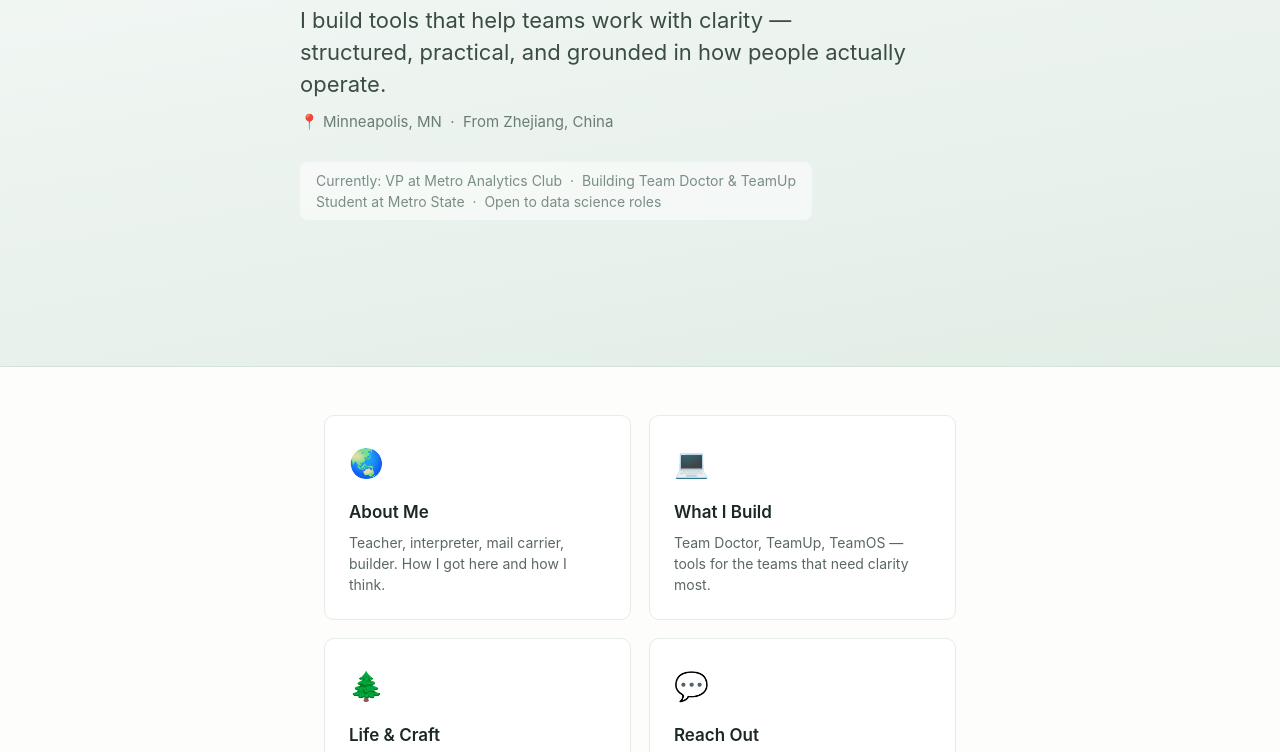
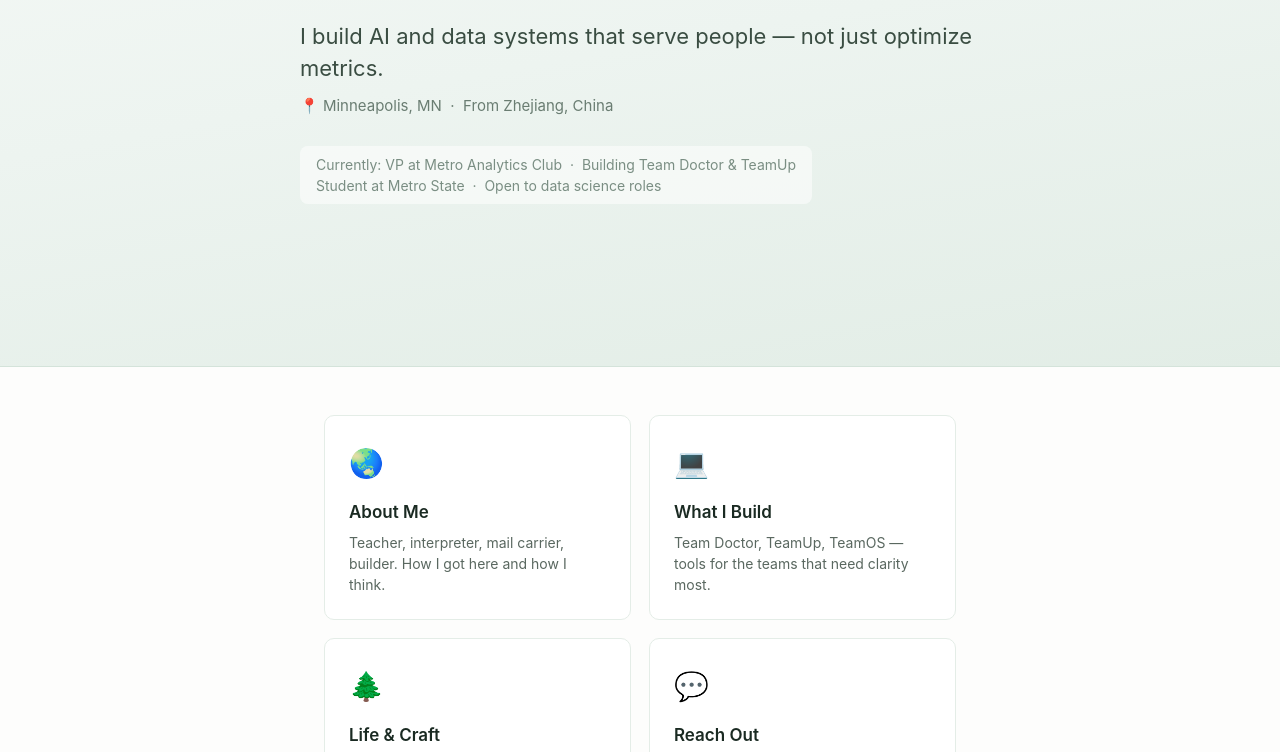
Before and after one commit to fayfayMN/feifeili-site, a plain HTML site: page index.html in a window 1280 px wide. Shown: the part 330-1082 px from the top of the page. Drawn offline with Linux system fonts and the light colour scheme.

Commit message:
Update hero tagline to reflect new focus on AI

```diff
--- a/index.html
+++ b/index.html
@@ -42,8 +42,7 @@
         <span class="hero-role">Systems Thinker</span>
       </div>
 
-      <p class="hero-tagline">I build tools that help teams work with clarity —<br>structured, practical, and grounded
-        in how people actually operate.</p>
+      <p class="hero-tagline">I build AI and data systems that serve people — not just optimize metrics.</p>
 
       <p class="hero-meta">📍 Minneapolis, MN &nbsp;·&nbsp; From Zhejiang, China</p>
 
```
